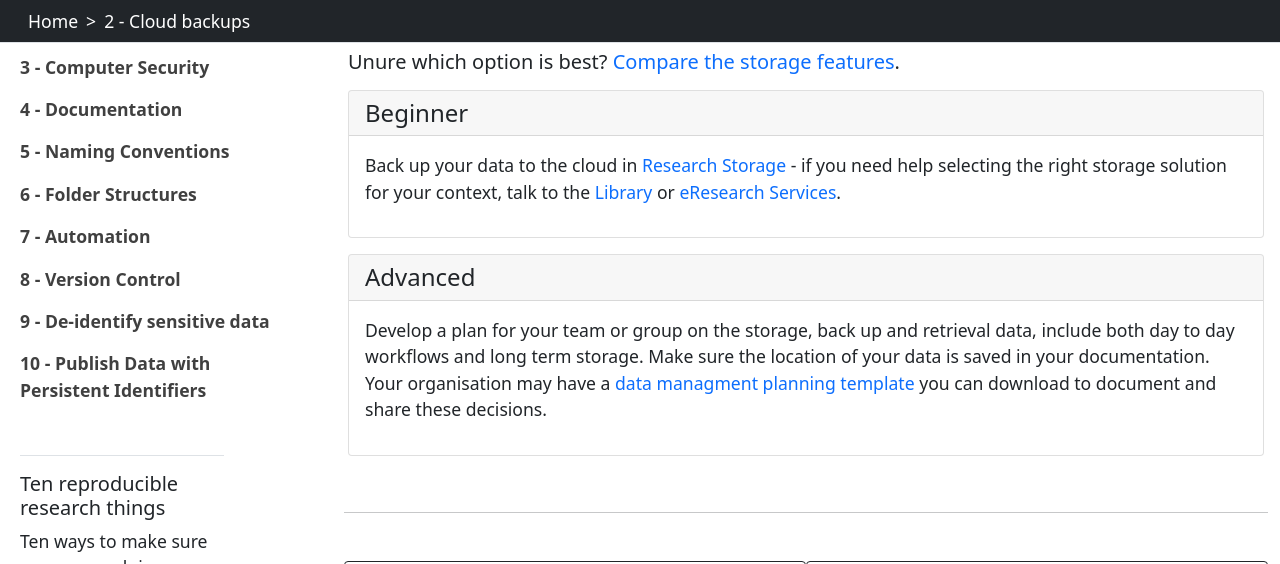
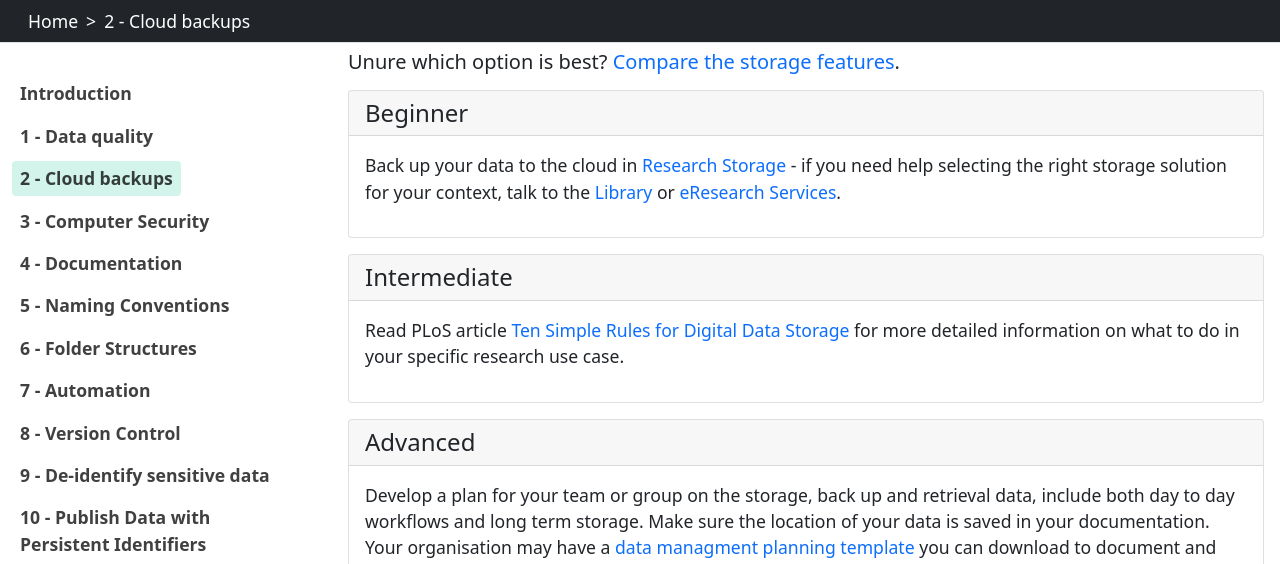
Before and after one commit to guereslib/ten-reproducible-research-things, a Jekyll site: the page built from content/02-cloud.md, in a window 1280 px wide and 900 px high, scrolled down 1585 px, cut to the strip 0-564 px from the top of the window. Built offline with Jekyll 4.4.1, drawn with Linux system fonts in a browser that asks for light colours.

Commit message:
Update 02-cloud.md

```diff
--- a/content/02-cloud.md
+++ b/content/02-cloud.md
@@ -42,4 +42,7 @@ Is a solution for long term storage and backup of data. The Research Vault is su
 
 {% capture text %}Back up your data to the cloud in [Research Storage](https://research-storage.griffith.edu.au/) - if you need help selecting the right storage solution for your context, talk to the [Library](https://www.griffith.edu.au/library/contact) or [eResearch Services](https://www.griffith.edu.au/eresearch-services#contact).{% endcapture %}{% include card.html header="Beginner" text=text %}
 
+{% capture text %}
+Read PLoS article [Ten Simple Rules for Digital Data Storage](https://journals.plos.org/ploscompbiol/article?id=10.1371/journal.pcbi.1005097) for more detailed information on what to do in your specific research use case.{% endcapture %}{% include card.html header="Intermediate" text=text %}
+
 {% capture text %}Develop a plan for your team or group on the storage, back up and retrieval data, include both day to day workflows and long term storage. Make sure the location of your data is saved in your documentation. Your organisation may have a [data managment planning template](https://www.griffith.edu.au/__data/assets/word_doc/0024/1235256/20210107-Data-management-plan-template-and-examples.docx) you can download to document and share these decisions.{% endcapture %}{% include card.html header="Advanced" text=text %}
```
